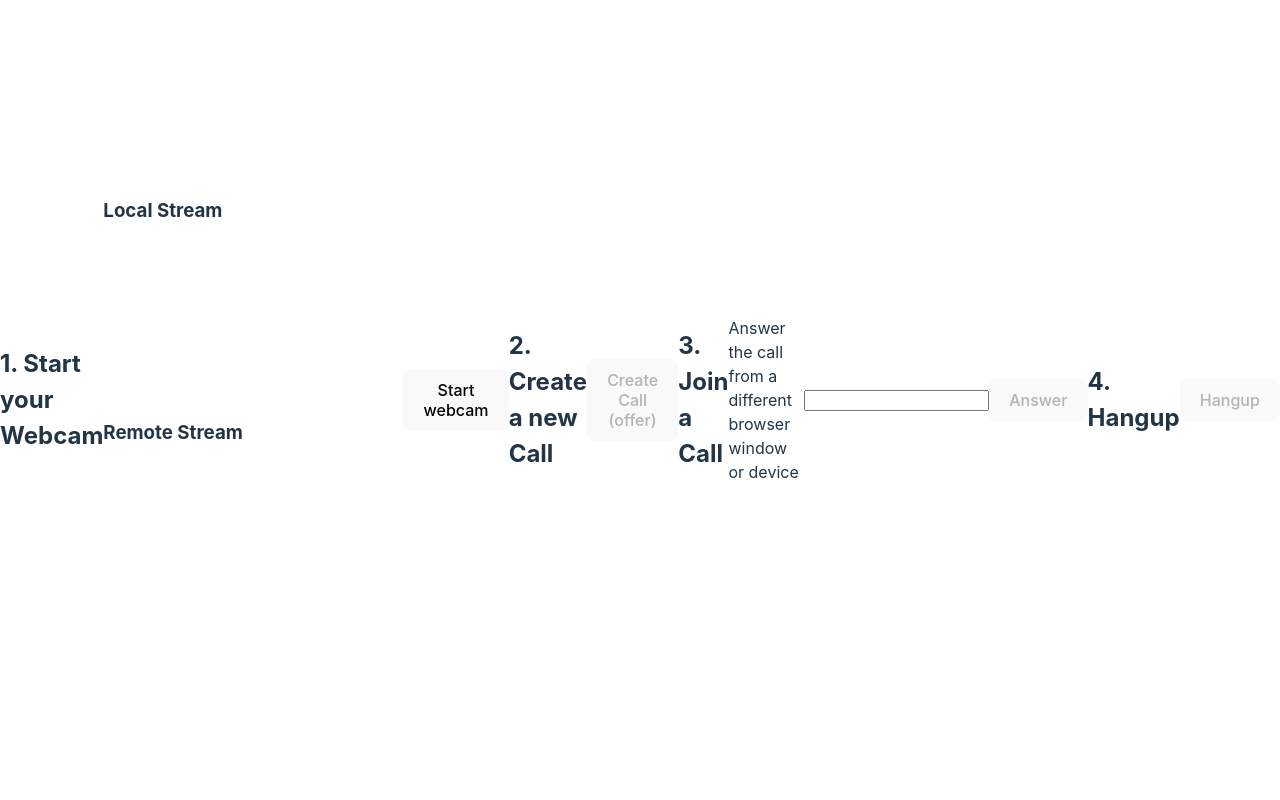
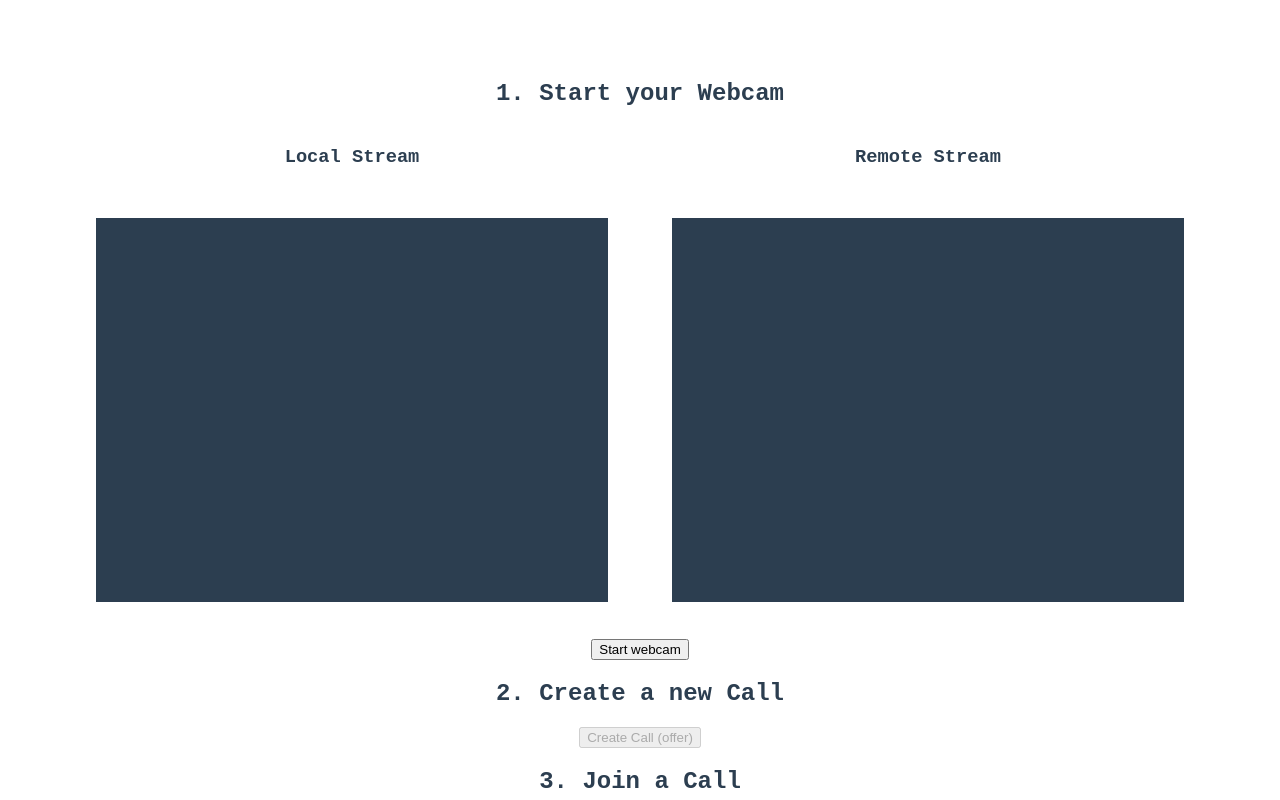
Before and after one commit to Yash7704/Video-Calling-App_v1, a website built with Vite: page index.html in a window 1280 px wide. Shown: the top 800 px of the page. Built offline with nearby package versions, Linux system fonts and the light colour scheme; some packages are replaced by stand-ins of ours; a web font is replaced by a local one.

Commit message:
updated Styling

```diff
--- a/index.html
+++ b/index.html
@@ -5,6 +5,7 @@
     <link rel="icon" type="image/svg+xml" href="favicon.svg" />
     <meta name="viewport" content="width=device-width, initial-scale=1.0" />
     <title>WebRTC Demo</title>
+    <link rel="stylesheet" href="/style.css" />
   </head>
   <body>
     <h2>1. Start your Webcam</h2>
--- a/main.js
+++ b/main.js
@@ -1,11 +1,11 @@
-import './style.css'
+import './style.css';
 
 import firebase from 'firebase/app';
 import 'firebase/firestore';
 
 // For Firebase JS SDK v7.20.0 and later, measurementId is optional
 const firebaseConfig = {
-  apiKey: "AIzaSyCUTWTXab6UnfbjhyT-knpzfB7PtfiXJ3M",
+  apiKey: API_KEY,
   authDomain: "video-calling-app-59c44.firebaseapp.com",
   projectId: "video-calling-app-59c44",
   storageBucket: "video-calling-app-59c44.appspot.com",
--- a/style.css
+++ b/style.css
@@ -1,96 +1,23 @@
-:root {
-  font-family: Inter, system-ui, Avenir, Helvetica, Arial, sans-serif;
-  line-height: 1.5;
-  font-weight: 400;
+@import url('https://fonts.googleapis.com/css2?family=Syne+Mono&display=swap');
 
-  color-scheme: light dark;
-  color: rgba(255, 255, 255, 0.87);
-  background-color: #242424;
-
-  font-synthesis: none;
-  text-rendering: optimizeLegibility;
+body {
+  font-family: 'Syne Mono', monospace;
   -webkit-font-smoothing: antialiased;
   -moz-osx-font-smoothing: grayscale;
+  text-align: center;
+  color: #2c3e50;
+  margin: 80px 10px;
 }
 
-a {
-  font-weight: 500;
-  color: #646cff;
-  text-decoration: inherit;
-}
-a:hover {
-  color: #535bf2;
+video {
+  width: 40vw;
+  height: 30vw;
+  margin: 2rem;
+  background: #2c3e50;
 }
 
-body {
-  margin: 0;
+.videos {
   display: flex;
-  place-items: center;
-  min-width: 320px;
-  min-height: 100vh;
+  align-items: center;
+  justify-content: center;
 }
-
-h1 {
-  font-size: 3.2em;
-  line-height: 1.1;
-}
-
-#app {
-  max-width: 1280px;
-  margin: 0 auto;
-  padding: 2rem;
-  text-align: center;
-}
-
-.logo {
-  height: 6em;
-  padding: 1.5em;
-  will-change: filter;
-  transition: filter 300ms;
-}
-.logo:hover {
-  filter: drop-shadow(0 0 2em #646cffaa);
-}
-.logo.vanilla:hover {
-  filter: drop-shadow(0 0 2em #f7df1eaa);
-}
-
-.card {
-  padding: 2em;
-}
-
-.read-the-docs {
-  color: #888;
-}
-
-button {
-  border-radius: 8px;
-  border: 1px solid transparent;
-  padding: 0.6em 1.2em;
-  font-size: 1em;
-  font-weight: 500;
-  font-family: inherit;
-  background-color: #1a1a1a;
-  cursor: pointer;
-  transition: border-color 0.25s;
-}
-button:hover {
-  border-color: #646cff;
-}
-button:focus,
-button:focus-visible {
-  outline: 4px auto -webkit-focus-ring-color;
-}
-
-@media (prefers-color-scheme: light) {
-  :root {
-    color: #213547;
-    background-color: #ffffff;
-  }
-  a:hover {
-    color: #747bff;
-  }
-  button {
-    background-color: #f9f9f9;
-  }
-}
```
Also changed, not shown: 1 other file.
